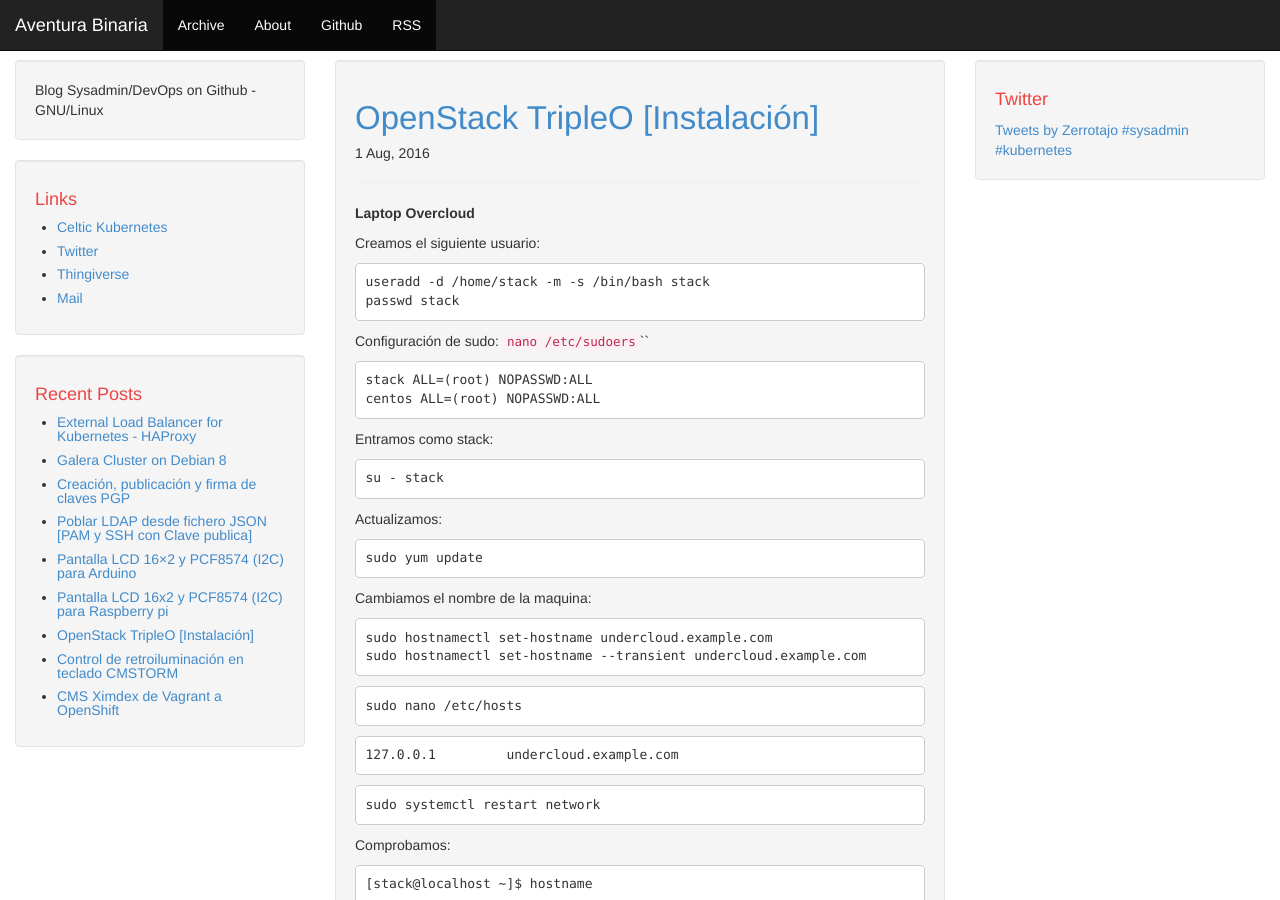
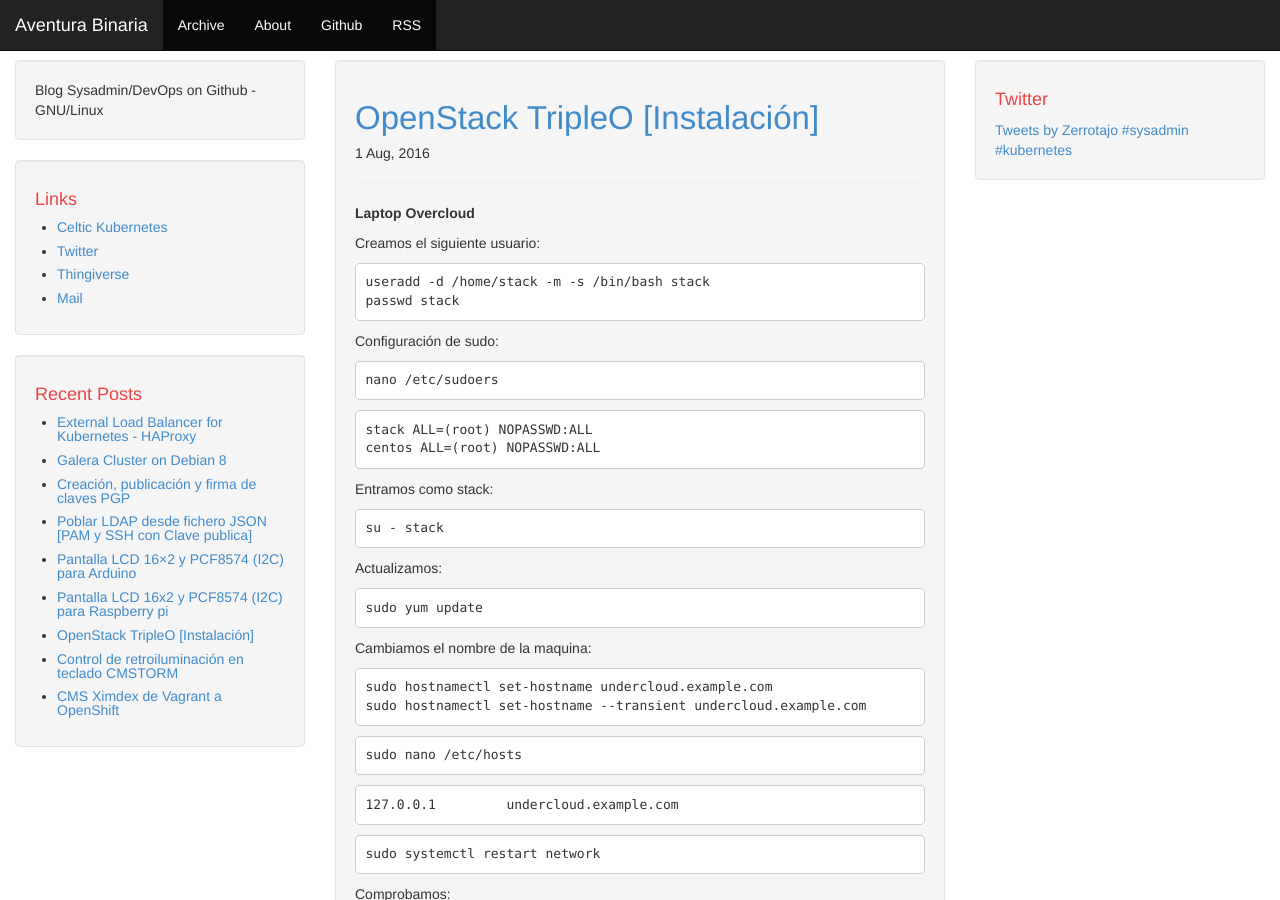
Before and after one commit to Tedezed/aventurabinaria.es, a Jekyll site: the page built from _posts/2016-08-1-OpenStack-TripleO-Instalacion.md, in a window 1280 px wide and 900 px high. Built offline with Jekyll 4.4.1, drawn with Linux system fonts in a browser that asks for light colours; comment, search, counter and statistics services are not loaded.

````diff
--- a/_posts/2016-08-1-OpenStack-TripleO-Instalacion.md
+++ b/_posts/2016-08-1-OpenStack-TripleO-Instalacion.md
@@ -13,7 +13,9 @@ Creamos el siguiente usuario:
     passwd stack
 
 Configuración de sudo:
-`nano /etc/sudoers```
+```
+nano /etc/sudoers
+```
 
     stack ALL=(root) NOPASSWD:ALL
     centos ALL=(root) NOPASSWD:ALL
````
